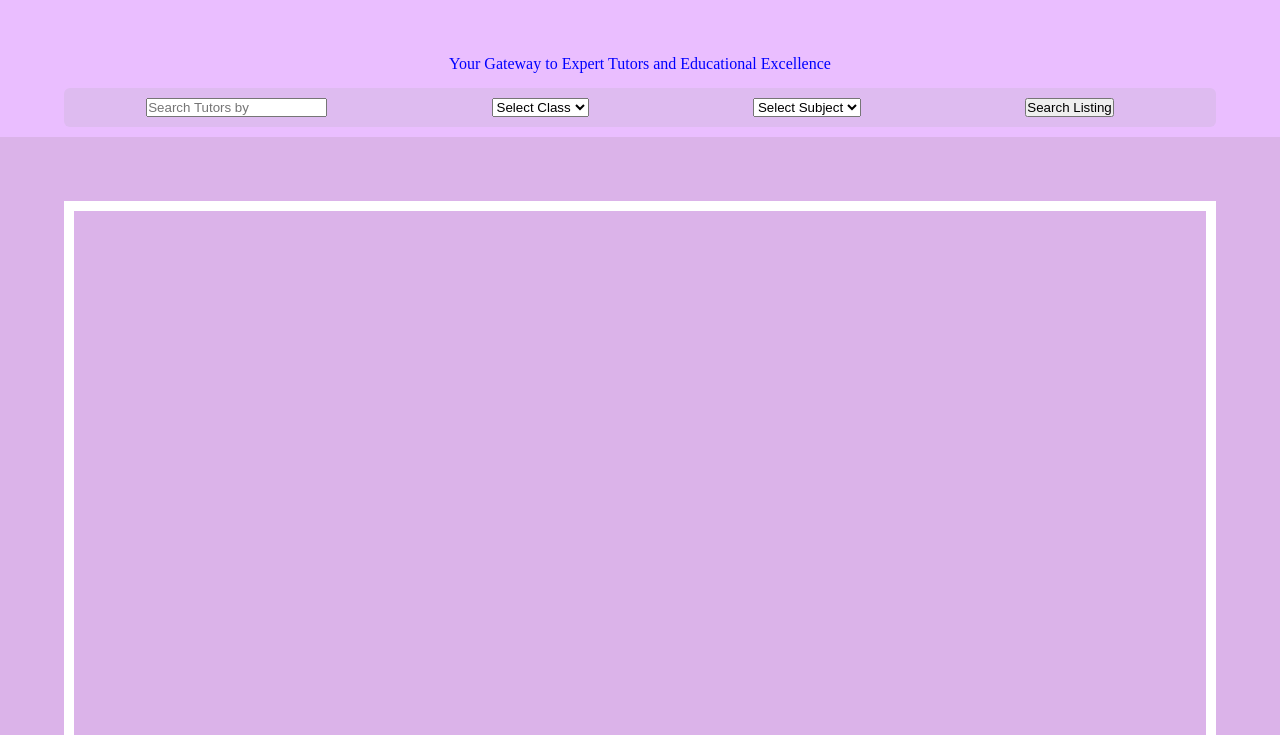
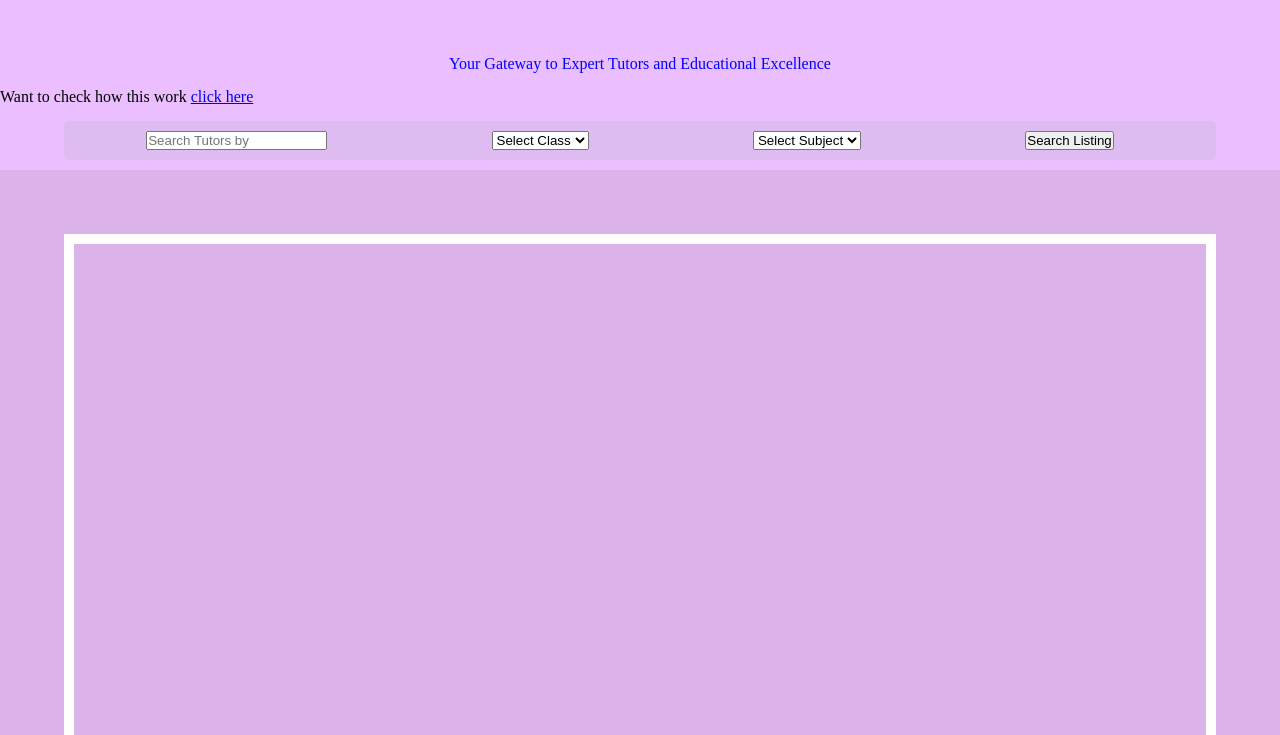
Before and after one commit to AIML-Sagnik-Ghosal/TutoSearch, a plain HTML site: page index.html in a window 1280 px wide. Shown: the part 65-800 px from the top of the page. Drawn offline with nearby package versions, Linux system fonts and the light colour scheme; some packages are replaced by stand-ins of ours; grey boxes are pictures that could not be loaded.

Commit message:
new index.html

```diff
--- a/index.html
+++ b/index.html
@@ -46,6 +46,11 @@
             </div>
             <div class="space"></div>
             <p class="tag-line">Your Gateway to Expert Tutors and Educational Excellence</p>
+        </div>
+        <div class="pdf">
+            <div> Want to check how this work
+            <a href="https://qr.me-qr.com/mobile/pdf/30ac3b8f-dc65-4c75-9aae-65f06f1388b2">click here</a>
+            </div>
         </div>
         <div
             class="directorist-search-form-top directorist-flex directorist-align-center directorist-search-form-inline nav">
```
